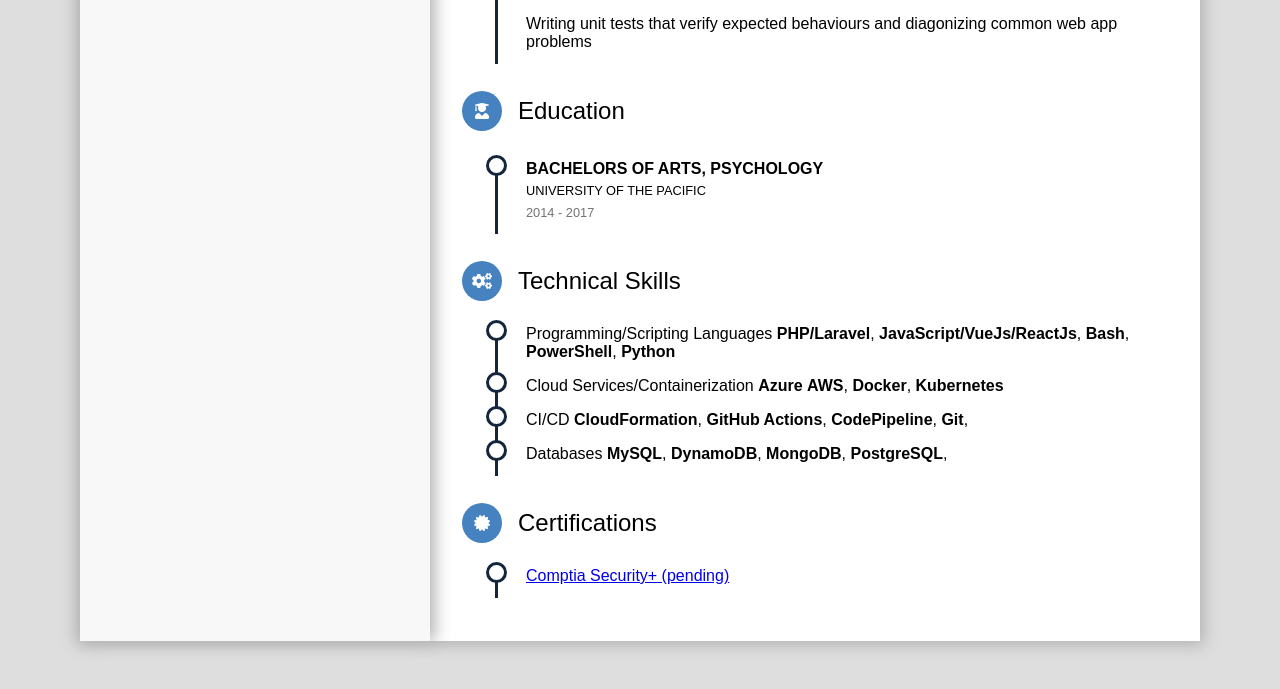
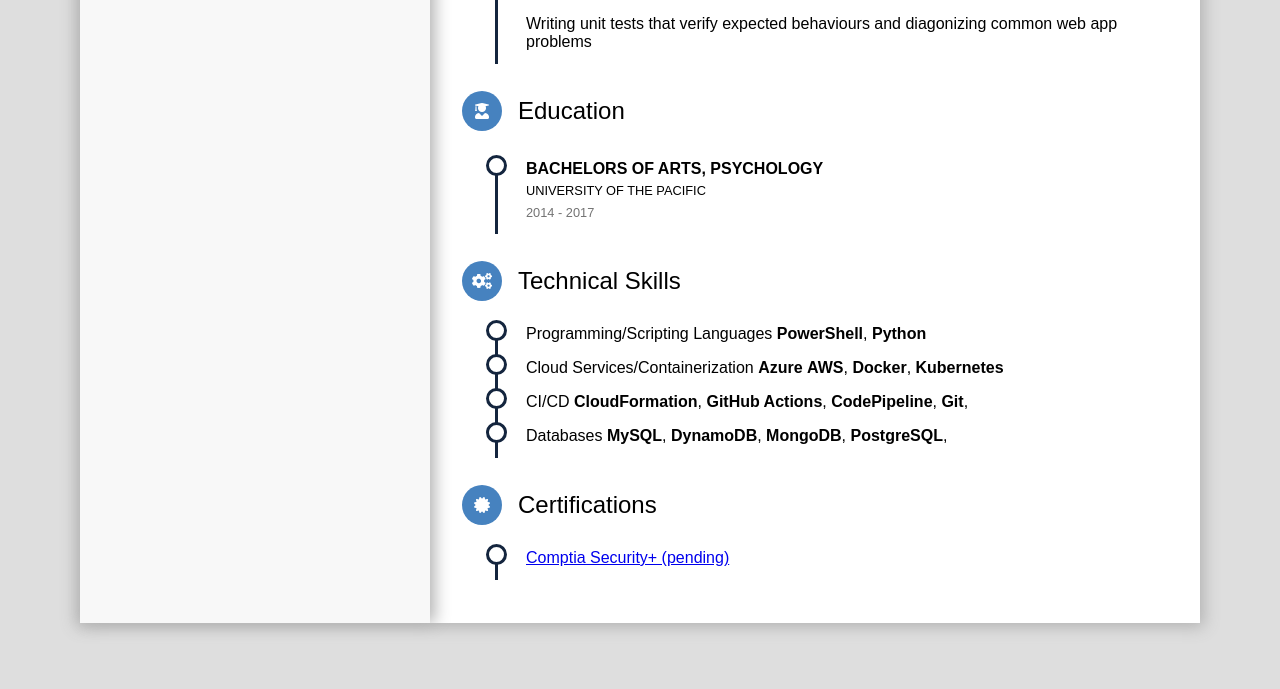
Before and after one commit to ebube911/ebube911.github.io, a plain HTML site: page index.html in a window 1280 px wide. Shown: the part 1095-1784 px from the top of the page. Drawn offline with Linux system fonts and the light colour scheme; no server answers.

Commit message:
Add files via upload

```diff
--- a/index.html
+++ b/index.html
@@ -198,9 +198,6 @@
                           </div>
                           <div class="detail-content">
                                   <div class="timeline-block">Programming/Scripting Languages
-                                      <strong class="Tag">PHP/Laravel</strong>,
-                                      <strong class="Tag">JavaScript/VueJs/ReactJs</strong>,
-                                      <strong class="Tag">Bash</strong>,
                                       <strong class="Tag">PowerShell</strong>,
                                       <strong class="Tag">Python</strong>
                                   </div>
```
